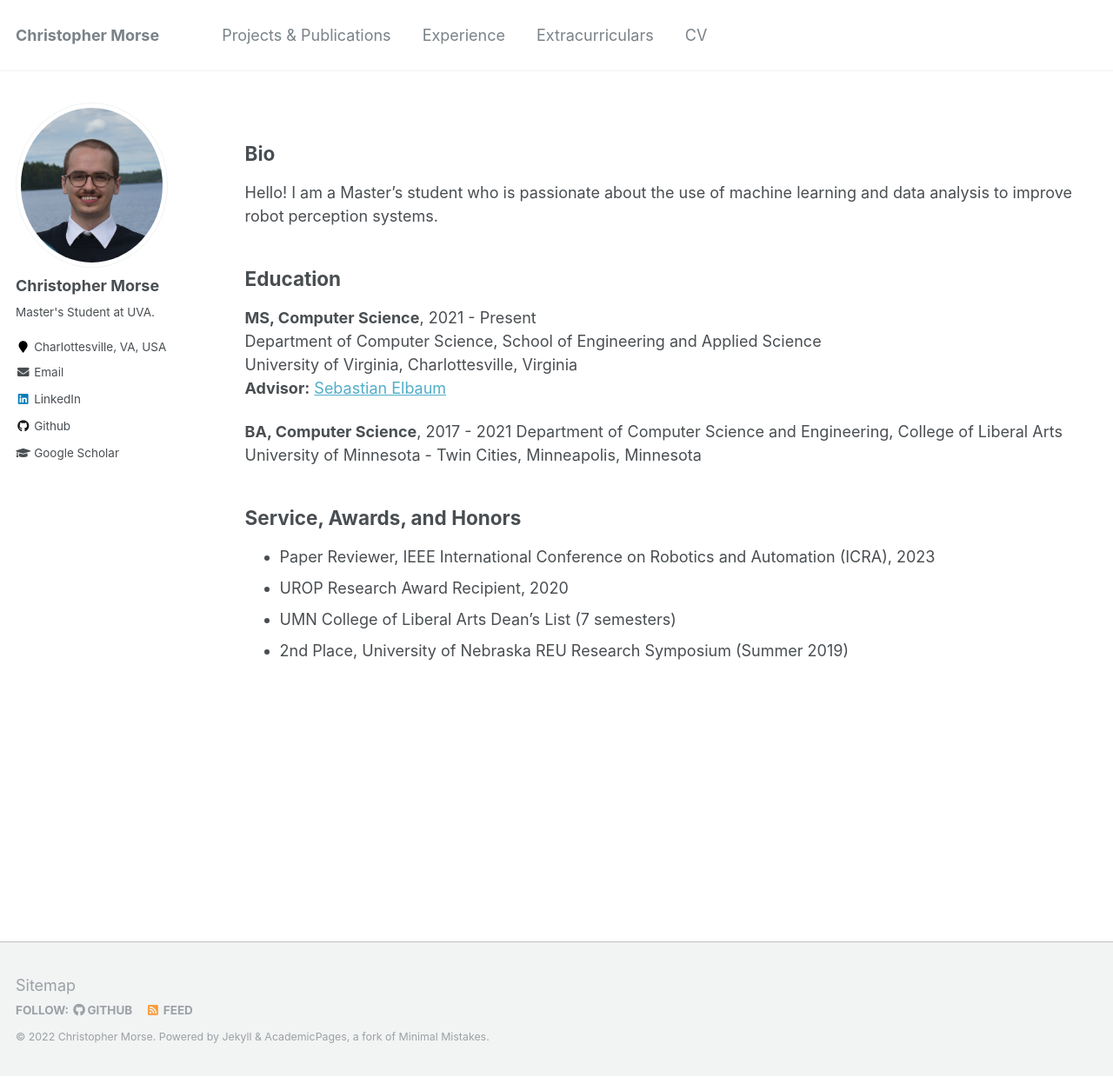
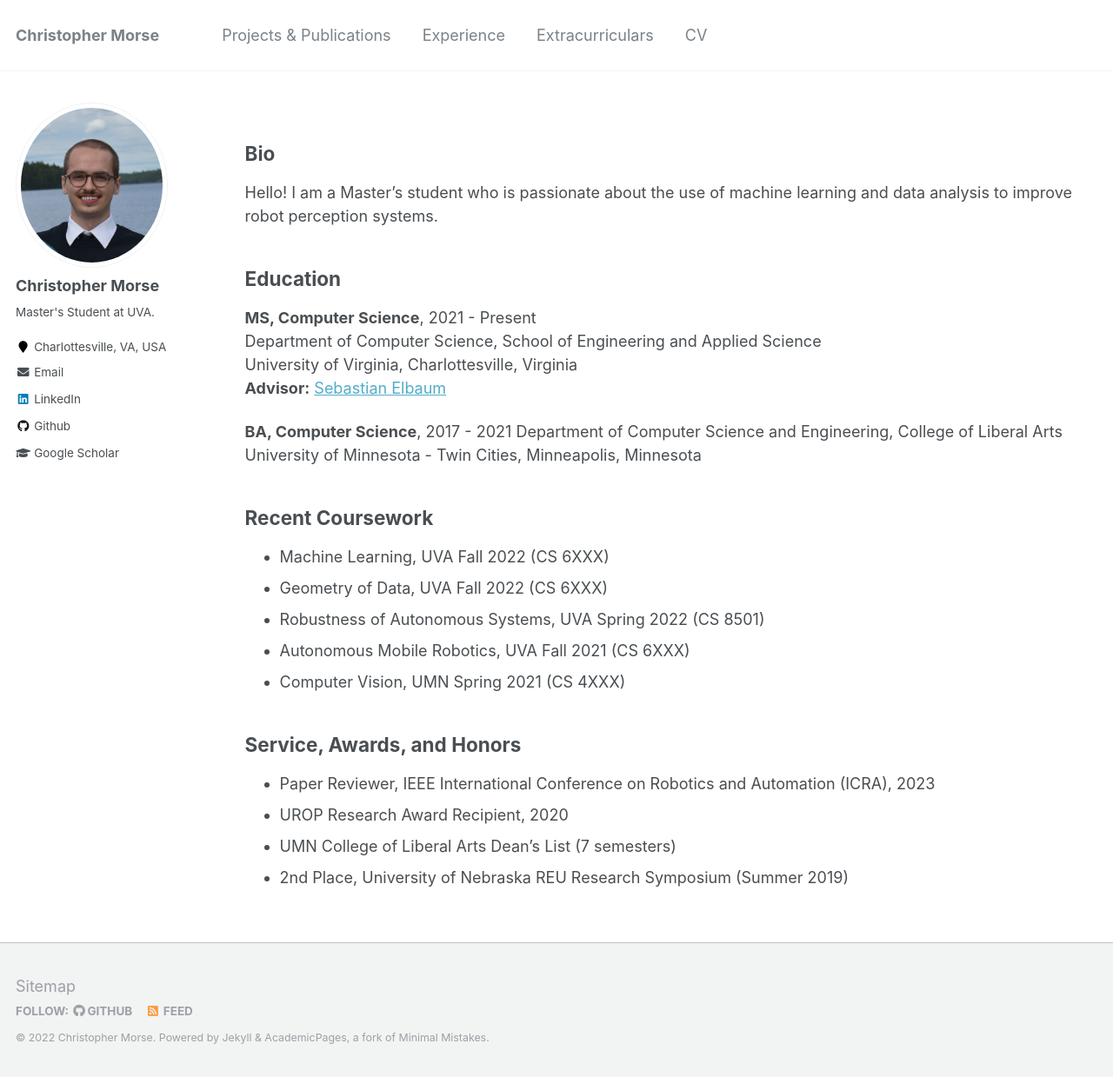
Before and after one commit to christheissmorse/christheissmorse.github.io, a Jekyll site: the page built from _pages/about.md, in a window 1280 px wide and 1239 px high. Shown: the whole window at 87% size. Built offline with Jekyll 4.4.1, drawn with Linux system fonts in a browser that asks for light colours.

Commit message:
Update about.md

```diff
--- a/_pages/about.md
+++ b/_pages/about.md
@@ -24,6 +24,14 @@ University of Virginia, Charlottesville, Virginia
 Department of Computer Science and Engineering, College of Liberal Arts
 University of Minnesota - Twin Cities, Minneapolis, Minnesota
 
+## Recent Coursework
+* Machine Learning, UVA Fall 2022 (CS 6XXX)
+* Geometry of Data, UVA Fall 2022 (CS 6XXX)
+* Robustness of Autonomous Systems, UVA Spring 2022 (CS 8501)
+* Autonomous Mobile Robotics, UVA Fall 2021 (CS 6XXX)
+* Computer Vision, UMN Spring 2021 (CS 4XXX)
+
+
 ## Service, Awards, and Honors
 
 * Paper Reviewer, IEEE International Conference on Robotics and Automation (ICRA), 2023
```
